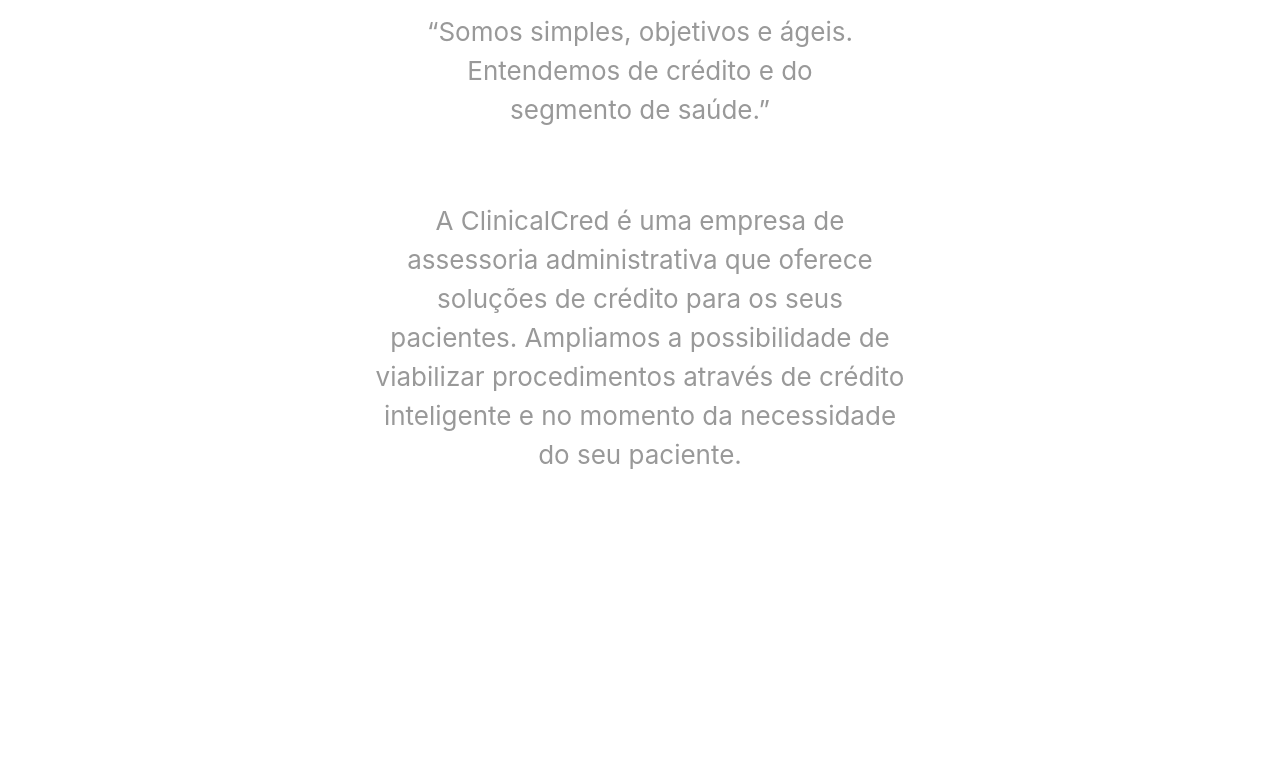
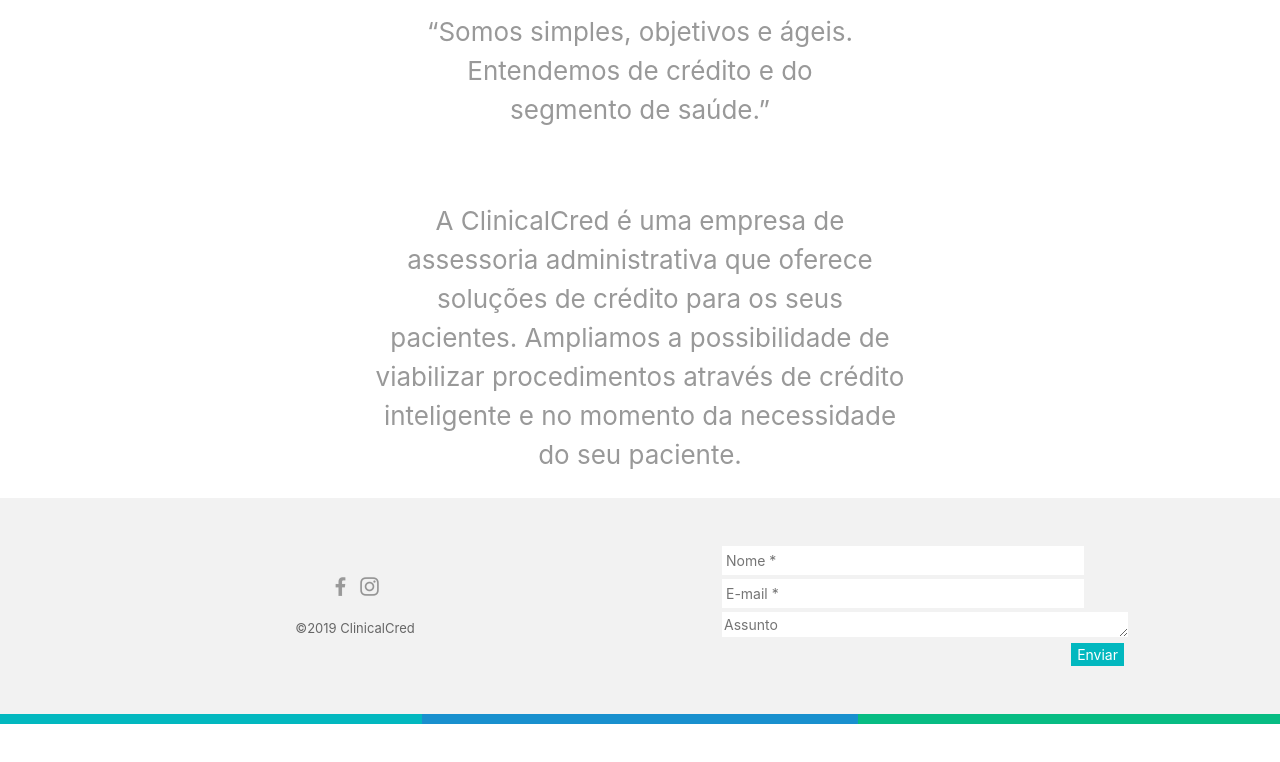
Before and after one commit to joao-lucas-dev/clinicalcred, a plain HTML site: page index.html in a window 1280 px wide. Shown: the part 1202-1964 px from the top of the page. After the commit the page ends 1926 px from the top, so only its background shows below. Drawn offline with Linux system fonts and the light colour scheme.

Commit message:
Parte do footer feita

```diff
--- a/assets/css/home.css
+++ b/assets/css/home.css
@@ -73,3 +73,35 @@ body {
     height: 10px;
     background: #02b8bf;
 }
+
+
+/* Footer */
+
+footer {
+    background: #F2F2F2;
+}
+
+.img-footer {
+    width: 25px;
+}
+
+.clinical-cred-copy {
+    color: #666666;
+    font-size: 13px;
+}
+
+.inputs {
+    width: 362px;
+    border: none;
+    font-size: 14px;
+}
+
+.txtarea-footer {
+    font-size: 14px;
+}
+
+.button-footer {
+    background: #02b8bf;
+    color: #FFF;
+    font-size: 14px;
+}
--- a/index.html
+++ b/index.html
@@ -157,8 +157,40 @@
             </div>
         </section>
 
-
-        <div style="width: 100%; height: 1000px;"></div>
+        <footer>
+            <div class="container py-5">
+                <div class="row">
+                    <div class="col-sm d-flex flex-column justify-content-center align-items-center">
+                        <div>
+                            <a href="#">
+                                <img src="./assets/images/face.png" class="img-footer" alt="Facebook">
+                            </a>
+                            <a href="#">
+                                <img src="./assets/images/insta.png" class="img-footer" alt="Insta">
+                            </a>
+                        </div>
+                        <div class="mt-3">
+                            <span class="clinical-cred-copy">©2019 ClinicalCred</span>
+                        </div>
+                    </div>
+                    <div class="col d-flex flex-column justify-content-center align-items-center mt-sm-0 mt-5">
+                        <form action="" method="post">
+                            <input class="p-1 mb-1 inputs" type="text" placeholder="Nome *" required> <br>
+                            <input class="p-1 mb-1 inputs" type="email" placeholder="E-mail *" required> <br>
+                            <textarea class="border-0 txtarea-footer" cols="43" rows="1" placeholder="Assunto"></textarea> <br>
+                            <div class="d-flex justify-content-end pr-1">
+                                <button class="border-0 button-footer" type="submit">Enviar</button>
+                            </div>
+                        </form>
+                    </div>
+                </div>
+            </div>
+            <div class="row">
+                <div class="col line-all line1"></div>
+                <div class="col line-all line2"></div>
+                <div class="col line-all line3"></div>
+            </div>
+        </footer>
     </main>
 
     <script src="./assets/js/jquery.js"></script>
```
Also changed, not shown: assets/images/face.png (added), assets/images/insta.png (added).
